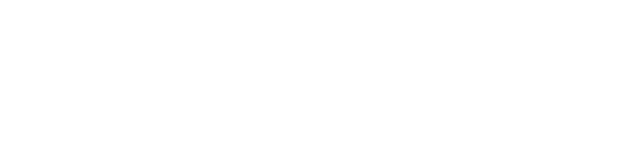
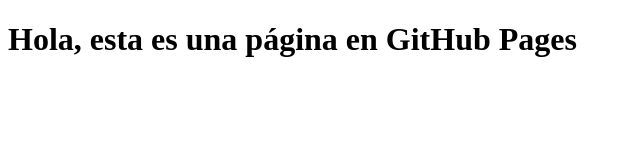
Before and after one commit to Ivanpelu7/GitHub-Pages, a plain HTML site: page index.html in a window 1280 px wide. Shown: the whole page, without its empty margins (0-640 px from the left). Drawn offline with Linux system fonts and the light colour scheme.

Commit message:
modificar codigo

```diff
--- a/index.html
+++ b/index.html
@@ -7,6 +7,6 @@
     <title>Document</title>
 </head>
 <body>
-
+    <h1>Hola, esta es una página en GitHub Pages</h1>
 </body>
 </html>
```
